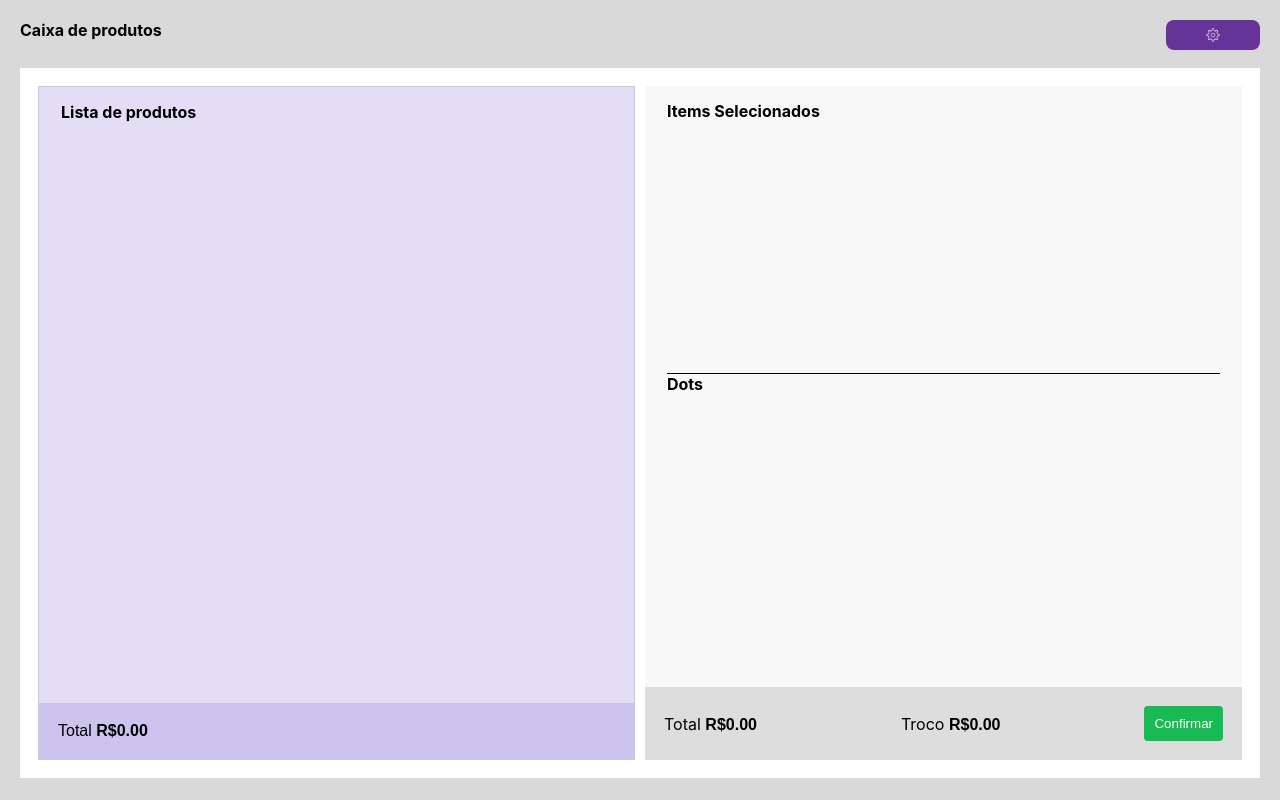
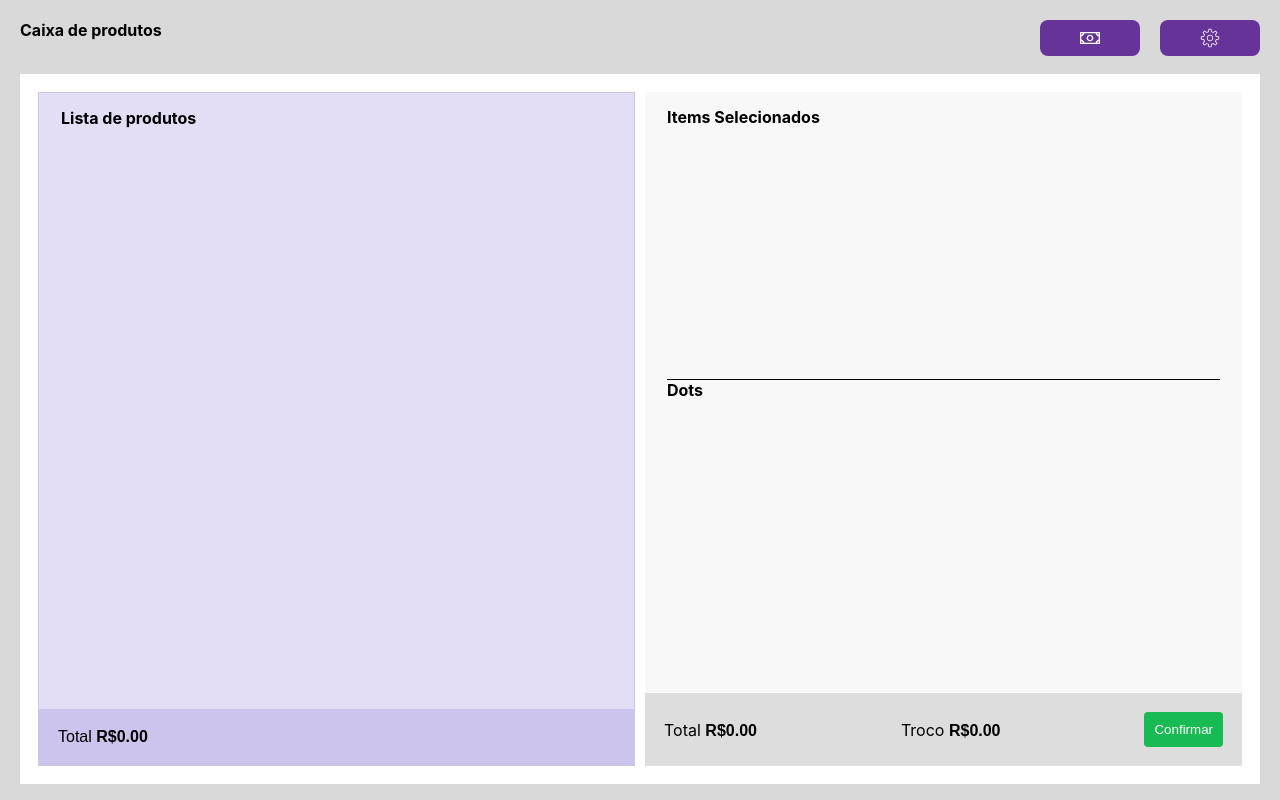
Before and after one commit to RafaelAF/vendas-igreja, a React (Vite) app: page / in a window 1280 px wide. Built offline with nearby package versions, Linux system fonts and the light colour scheme.

Commit message:
ajuste de vendas local storage

```diff
--- a/src/components/Container/Checkout/index.tsx
+++ b/src/components/Container/Checkout/index.tsx
@@ -174,24 +174,27 @@ export const Checkout = () => {
     const registerSell = (data: ProdutoSelecionado[]) => {
 
         let vendasSalvas = localStorage.getItem("vendas")
+        console.log(data)
 
-        const venda: Venda[] = [{
-            id: new Date().getTime(),
-            produtos: data,
-            valorPago: pagamento,
-            tipoPagamento: typeof(paymentMethod) == "string" ? paymentMethod : "",
-            troco: troco == 0 ? false : true,
-            valorTroco: troco
-        }]
+        // const venda: Venda[] = [{
+        //     id: new Date().getTime(),
+        //     produtos: data,
+        //     valorPago: pagamento,
+        //     tipoPagamento: typeof(paymentMethod) == "string" ? paymentMethod : "",
+        //     troco: troco == 0 ? false : true,
+        //     valorTroco: troco
+        // }]
 
         if(vendasSalvas){
-            setVendasDoBanco(JSON.parse(vendasSalvas))
+            // setVendasDoBanco(JSON.parse(vendasSalvas))
             // vendasDoBanco.push(venda)
-            console.log("Tem ja salvo aaqui ", vendasDoBanco)
+            const calculo = parseFloat(vendasSalvas) + total
+            localStorage.setItem("vendas", String(calculo))
+            console.log("Tem ja salvo aaqui ", calculo)
         }else{
-            localStorage.setItem("vendas", JSON.stringify(venda))
+            localStorage.setItem("vendas", JSON.stringify(total))
         }
-        console.log("Salvando venda", JSON.stringify(venda))
+        // console.log("Salvando venda", JSON.stringify(venda))
     }
 
 
@@ -201,8 +204,20 @@ export const Checkout = () => {
 
 
         registerSell(selectedList)
+        // registerSell(selectedList)
+
+        // const valorRegistrado= localStorage.getItem("vendas")
+
+        // if(valorRegistrado){
+        //     const novoValor = JSON.parse(valorRegistrado) + total
+        //     console.log("ja tem", novoValor)
+        // }else{
+        //     localStorage.setItem("vendas", String(valorRegistrado))
+        //     console.log("Nao tem ainda, salvando")
+        // }
         /*
             SALVAR EM VENDAS
+
 
         */
 
--- a/src/components/Container/index.tsx
+++ b/src/components/Container/index.tsx
@@ -7,12 +7,13 @@ import {
     ModalContainer,
     ModalContent,
     EditContainer,
-    EditProductsContainer, Text, LabelContainer} from "./styles"
+    EditProductsContainer, Text, LabelContainer, ConfigButtonsContainer} from "./styles"
 
 import ConfigImg from '../../assets/Vector.svg'
 import CloseImg from '../../assets/X.svg'
+import CashIcon from '../../assets/cashIcon.svg'
 import { useEffect, useState } from "react"
-import { BtnConfirm, InputDefault, ListContent, ListItem } from "./Checkout/styles"
+import { BtnConfirm, InputDefault, ListContent, ListItem, PayDoutContainer } from "./Checkout/styles"
 
 
 
@@ -22,6 +23,7 @@ export const Container = () => {
 
 
     const [showModal, setShowModal] = useState(false)
+    const [showFinancas, setShowFinancas] = useState(false)
 
     const [name, setName] = useState('')
     const [preco, setPreco] = useState<number>(0)
@@ -29,13 +31,15 @@ export const Container = () => {
 
     const [productList, setProductList] = useState<Produto[]>([])
 
+    const [getVendas, setGetVendas] = useState<string | null>(null)
+
 
     useEffect(()=>{
         let produtosData = localStorage.getItem("produtos")
         if(produtosData){
             setProductList(JSON.parse(produtosData))
         }
-
+        setGetVendas(localStorage.getItem("vendas"))
     }, [])
 
 
@@ -91,9 +95,16 @@ export const Container = () => {
         <ContainerCaixa>
             <ContentTitle>
                 <Title>Caixa de produtos</Title>
-                <ConfigButton onClick={()=>{
-                    setShowModal(true)
-                }}><img src={ConfigImg} alt="" /></ConfigButton>
+                <ConfigButtonsContainer>
+                    <ConfigButton onClick={()=>{
+                        setShowModal(true)
+                    }}><img src={ConfigImg} alt="" /></ConfigButton>
+                    <ConfigButton onClick={()=>{
+                        setShowFinancas(true)
+                    }}>
+                        <img src={CashIcon} alt="" />
+                    </ConfigButton>
+                </ConfigButtonsContainer>
             </ContentTitle>
             <Checkout />
             {showModal &&
@@ -145,6 +156,20 @@ export const Container = () => {
                     </ModalContent>
                 </ModalContainer>
             }
+
+            {
+                showFinancas &&
+                <ModalContainer>
+                    <ModalContent>
+                    <img onClick={()=>{
+                        setShowFinancas(false)
+                    }} src={CloseImg} alt="" />
+                    <PayDoutContainer>
+                        <h3>Total vendido R$ {parseFloat(getVendas).toFixed(2)}</h3>
+                    </PayDoutContainer>
+                    </ModalContent>
+                </ModalContainer>
+            }
         </ContainerCaixa>
     )
 }
--- a/src/components/Container/styles.ts
+++ b/src/components/Container/styles.ts
@@ -121,3 +121,13 @@ export const LabelContainer = styled.div`
         max-width: 120px;
     }
 `;
+
+
+export const ConfigButtonsContainer = styled.div`
+    display: flex;
+    flex-direction: row-reverse;
+    gap: 20px;
+    img{
+        width: 20px;
+    }
+`;
```
Also changed, not shown: src/assets/cashIcon.svg (added).
